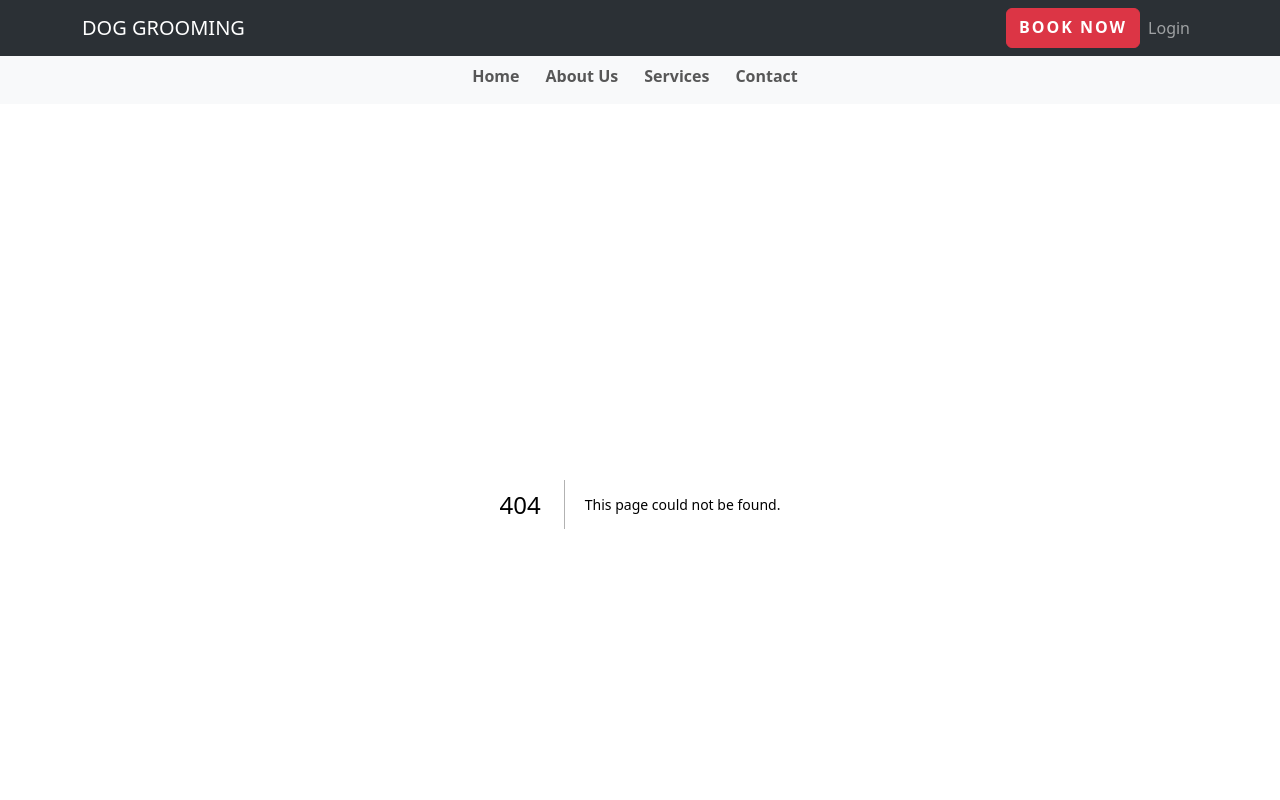
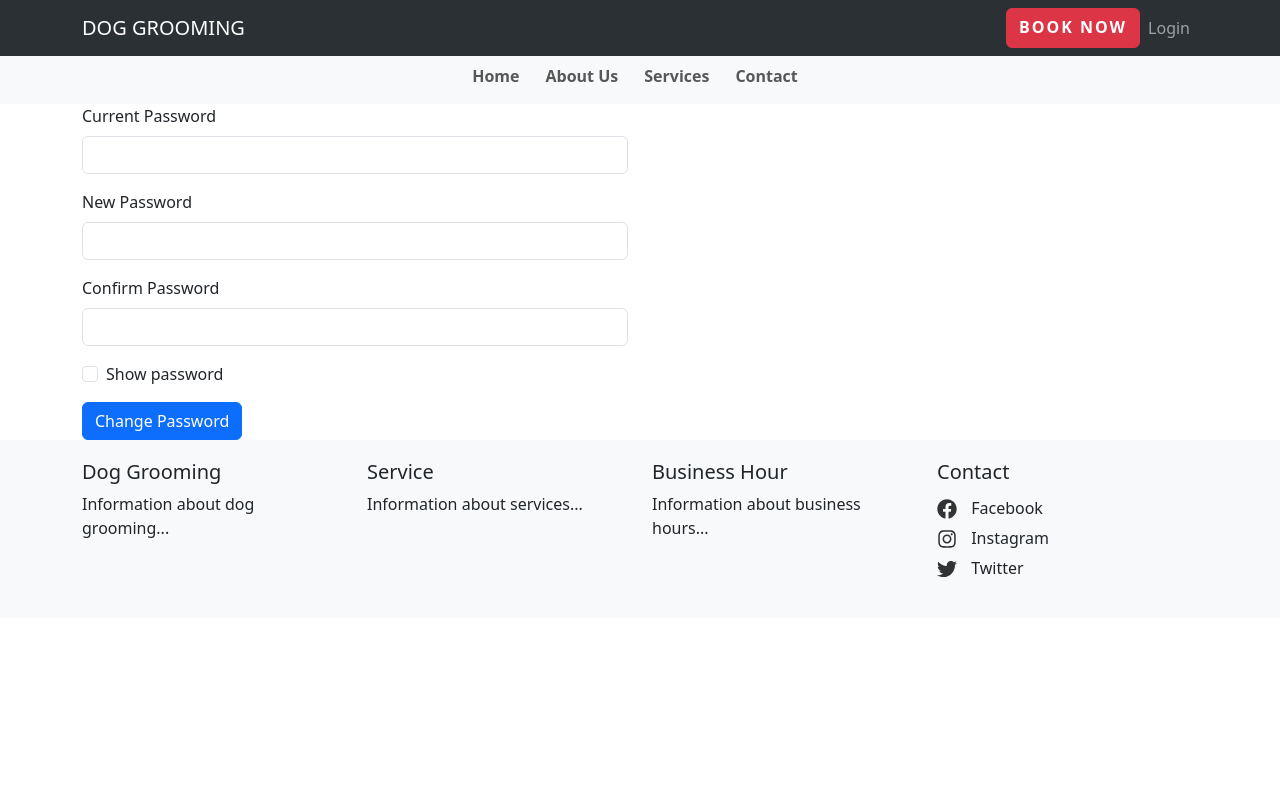
Before and after one commit to kbaitubayev/PRJ666-front, a Next.js app: page /password in a window 1280 px wide. Before the commit this address had no page. Shown: the top 800 px of the page. Built offline with nearby package versions, Linux system fonts and the light colour scheme.

Commit message:
Add Change Password Page

```diff
--- /dev/null
+++ b/pages/password.js
@@ -0,0 +1,53 @@
+import React, { useState } from 'react';
+import { Form, Button } from 'react-bootstrap';
+import { useForm } from 'react-hook-form';
+
+
+const Password = () => {
+  const [showPassword, setShowPassword] = useState(false);
+  const { register, handleSubmit, formState: { errors } } = useForm();
+
+  const handleCheckboxChange = (event) => {
+    setShowPassword(event.target.checked);
+  };
+
+  const onSubmit = (data) => {
+    console.log(data);
+  };
+
+  return (
+    <Form onSubmit={handleSubmit(onSubmit)}>
+      <div className="row">
+        <div className="col-md-6">
+          <Form.Group className="mb-3" controlId="formGridPassword">
+            <Form.Label>Current Password</Form.Label>
+            <Form.Control
+              type={showPassword ? "text" : "password"}
+              {...register('currentPassword', { required: true })}
+              isInvalid={errors.currentPassword}
+            />
+            {errors.currentPassword && <Form.Control.Feedback type="invalid">This field is required.</Form.Control.Feedback>}
+          </Form.Group>
+          <Form.Group className="mb-3" controlId="formGridNewPassword">
+            <Form.Label>New Password</Form.Label>
+            <Form.Control type={showPassword ? "text" : "password"} {...register('newPassword', { required: true, minLength: 8 })} />
+            {errors.newPassword && <p>This field is required and should be at least 8 characters</p>}
+          </Form.Group>
+          <Form.Group className="mb-3" controlId="formGridConfirmPassword">
+            <Form.Label>Confirm Password</Form.Label>
+            <Form.Control type={showPassword ? "text" : "password"} {...register('confirmPassword', { required: true, minLength: 8 })} />
+            {errors.confirmPassword && <p>This field is required and should be at least 8 characters</p>}
+          </Form.Group>
+          <Form.Group className="mb-3" id="formGridCheckbox">
+            <Form.Check type="checkbox" label="Show password" onChange={handleCheckboxChange} />
+          </Form.Group>
+          <Button variant="primary" type="submit">
+                    Change Password
+                </Button>
+        </div>
+      </div>
+    </Form>
+  );
+}
+
+export default Password;
```
